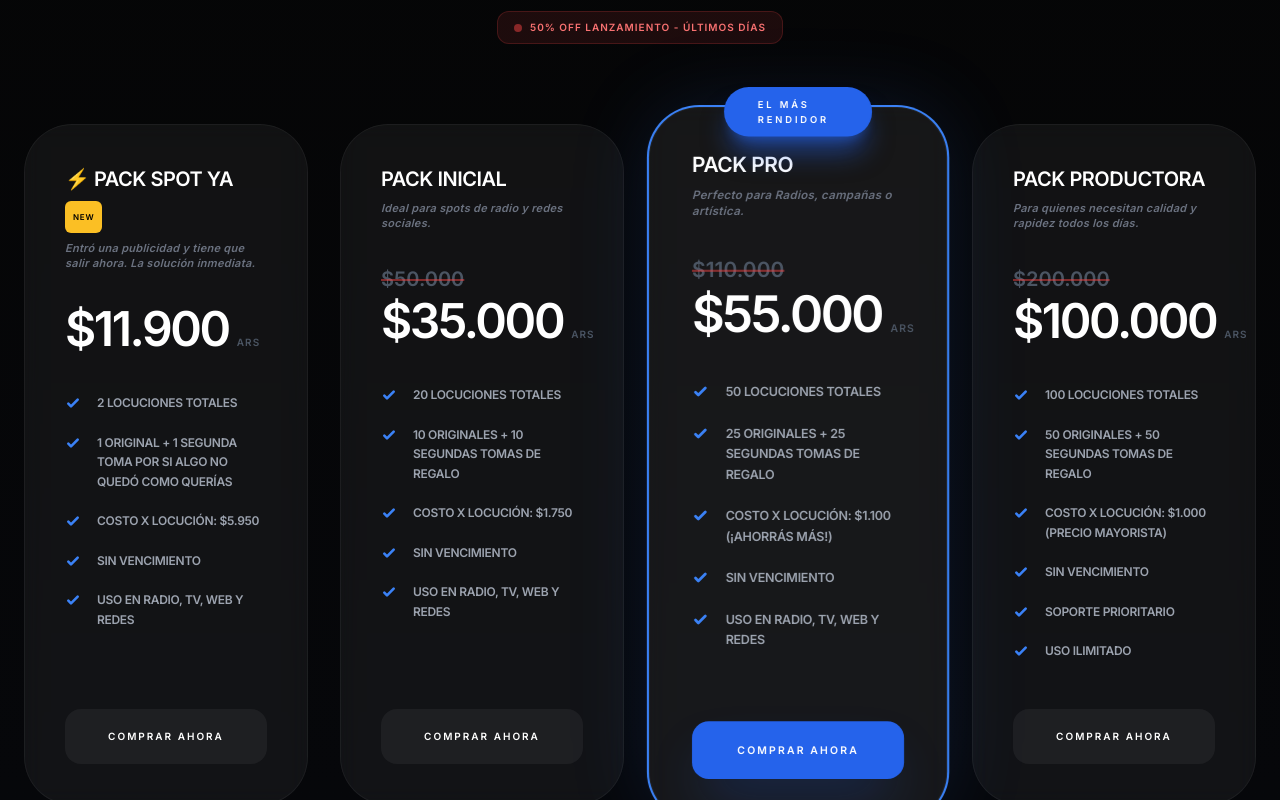
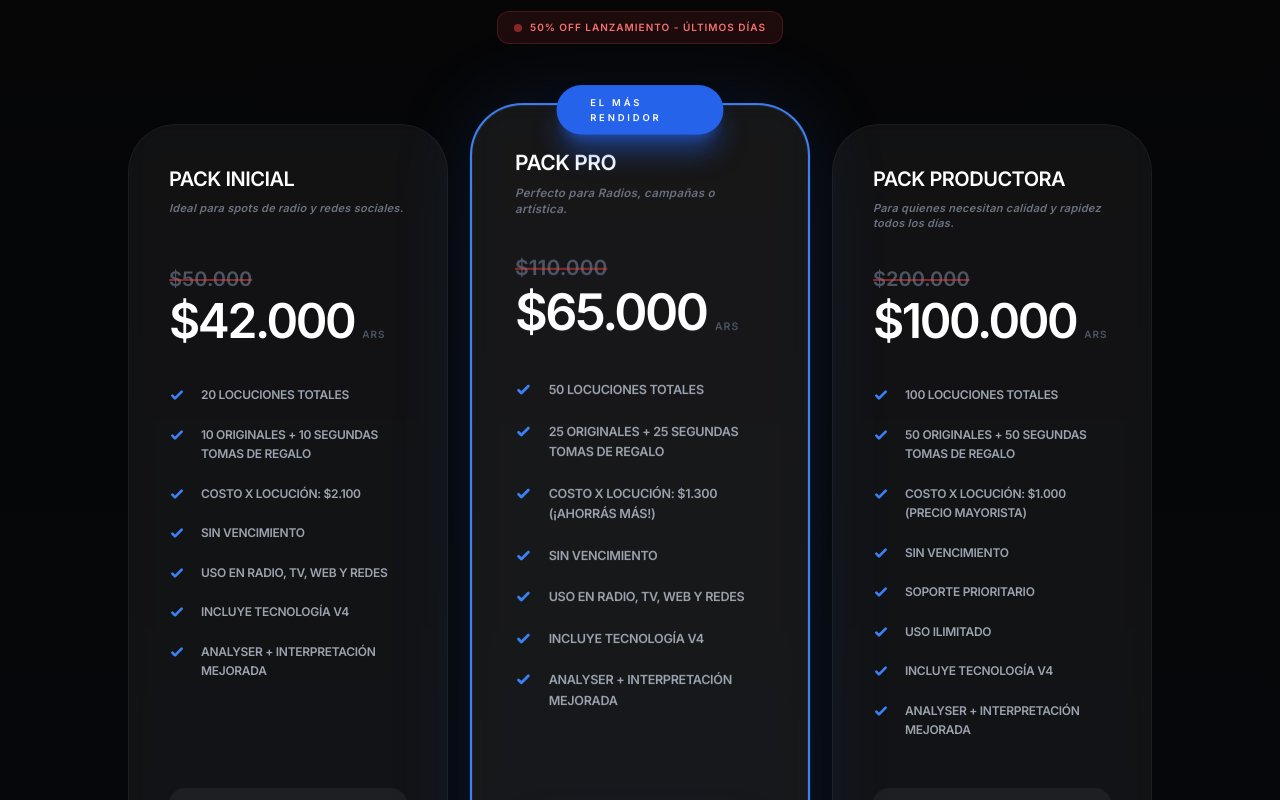
Before and after one commit to frewer1000/Locutores-AR-2026, a React (Vite) app: page / in a window 1280 px wide. Shown: the part 5980-6780 px from the top of the page. Built offline with nearby package versions, Linux system fonts and the light colour scheme.

Commit message:
feat(pricing): Update pricing plans and add new features
Adjusted prices for "PACK INICIAL" and "PACK PRO" plans.
Introduced new features like "INCLUYE TECNOLOGÍA V4" and "ANALYSER + INTERPRETACIÓN MEJORADA" to enhance value.
Removed the "PACK SPOT YA" plan.

```diff
--- a/components/Pricing.tsx
+++ b/components/Pricing.tsx
@@ -3,33 +3,19 @@ import React from 'react';
 const Pricing: React.FC = () => {
   const plans = [
     {
-      id: 'pack_spot_ya',
-      name: '⚡ PACK SPOT YA',
-      oldPrice: null,
-      price: '$11.900',
-      description: 'Entró una publicidad y tiene que salir ahora. La solución inmediata.',
-      features: [
-        '2 LOCUCIONES TOTALES',
-        '1 ORIGINAL + 1 SEGUNDA TOMA POR SI ALGO NO QUEDÓ COMO QUERÍAS',
-        'COSTO X LOCUCIÓN: $5.950',
-        'SIN VENCIMIENTO',
-        'USO EN RADIO, TV, WEB Y REDES'
-      ],
-      highlight: false,
-      isNew: true
-    },
-    {
       id: 'pack_inicial',
       name: 'PACK INICIAL',
       oldPrice: '$50.000',
-      price: '$35.000',
+      price: '$42.000',
       description: 'Ideal para spots de radio y redes sociales.',
       features: [
         '20 LOCUCIONES TOTALES',
         '10 ORIGINALES + 10 SEGUNDAS TOMAS DE REGALO',
-        'COSTO X LOCUCIÓN: $1.750',
+        'COSTO X LOCUCIÓN: $2.100',
         'SIN VENCIMIENTO',
-        'USO EN RADIO, TV, WEB Y REDES'
+        'USO EN RADIO, TV, WEB Y REDES',
+        'INCLUYE TECNOLOGÍA V4',
+        'ANALYSER + INTERPRETACIÓN MEJORADA'
       ],
       highlight: false,
       isNew: false
@@ -38,14 +24,16 @@ const Pricing: React.FC = () => {
       id: 'pack_pro',
       name: 'PACK PRO',
       oldPrice: '$110.000',
-      price: '$55.000',
+      price: '$65.000',
       description: 'Perfecto para Radios, campañas o artística.',
       features: [
         '50 LOCUCIONES TOTALES',
         '25 ORIGINALES + 25 SEGUNDAS TOMAS DE REGALO',
-        'COSTO X LOCUCIÓN: $1.100 (¡Ahorrás más!)',
+        'COSTO X LOCUCIÓN: $1.300 (¡Ahorrás más!)',
         'SIN VENCIMIENTO',
-        'USO EN RADIO, TV, WEB Y REDES'
+        'USO EN RADIO, TV, WEB Y REDES',
+        'INCLUYE TECNOLOGÍA V4',
+        'ANALYSER + INTERPRETACIÓN MEJORADA'
       ],
       highlight: true,
       isNew: false
@@ -62,7 +50,9 @@ const Pricing: React.FC = () => {
         'COSTO X LOCUCIÓN: $1.000 (Precio Mayorista)',
         'SIN VENCIMIENTO',
         'SOPORTE PRIORITARIO',
-        'USO ILIMITADO'
+        'USO ILIMITADO',
+        'INCLUYE TECNOLOGÍA V4',
+        'ANALYSER + INTERPRETACIÓN MEJORADA'
       ],
       highlight: false,
       isNew: false
@@ -98,7 +88,7 @@ const Pricing: React.FC = () => {
           </div>
         </div>
 
-        <div className="grid md:grid-cols-4 gap-8 max-w-7xl mx-auto items-stretch mb-20">
+        <div className="grid md:grid-cols-3 gap-8 max-w-5xl mx-auto items-stretch mb-20">
           {plans.map((plan, idx) => (
             <div
               key={idx}
```
